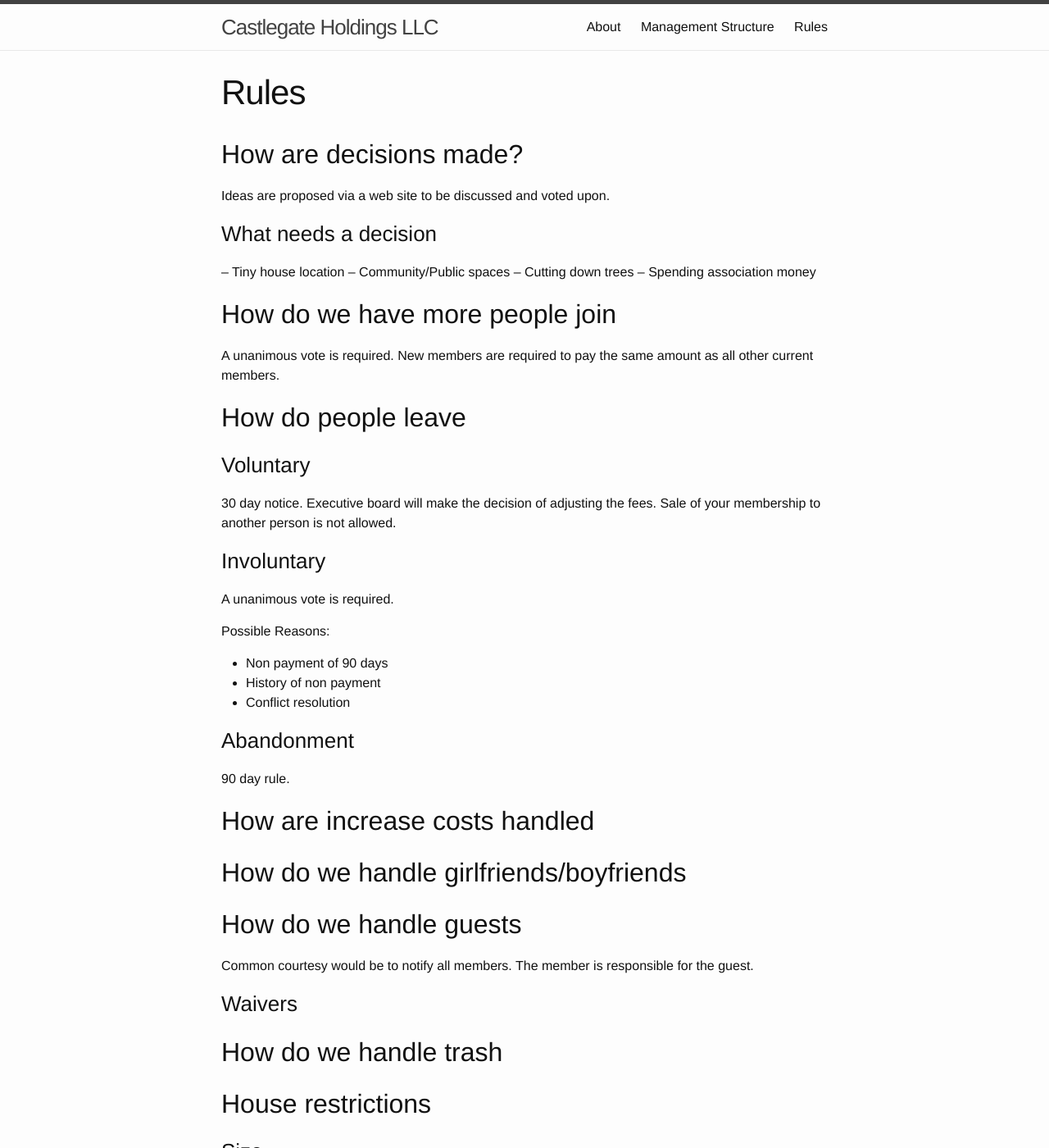
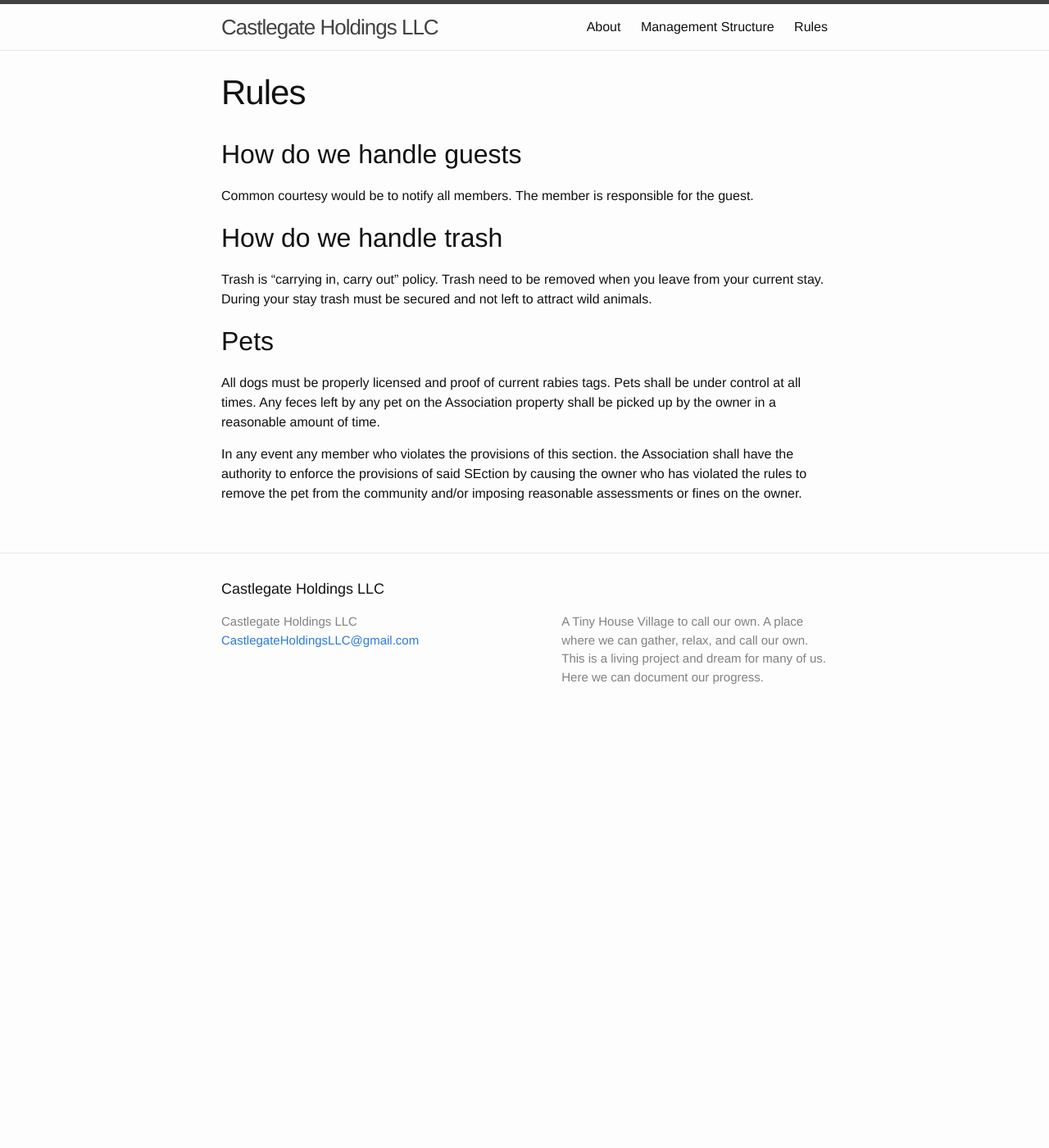
Before and after one commit to castlegateholdingsllc/castlegateholdingsllc.github.io, a Jekyll site: the page built from rules.md, in a window 1280 px wide and 1400 px high. Shown: the whole window at 82% size. Built offline with Jekyll 4.4.1, drawn with Linux system fonts in a browser that asks for light colours; some of the changed text lies outside the part shown.

Commit message:
i updated the rules. I removed the management /process and the empty sections from this documnet. how the business is manged will move to the bylaws and we will add rules as they are added

```diff
--- a/rules.md
+++ b/rules.md
@@ -4,65 +4,16 @@ title: Rules
 permalink: /rules/
 ---
 
-## How are decisions made?
-
-Ideas are proposed via a web site to be discussed and voted upon.
-
-### What needs a decision
-
--- Tiny house location
--- Community/Public spaces
--- Cutting down trees
--- Spending association money
-
-## How do we have more people join
-
-A unanimous vote is required. New members are required to pay the same amount as all other current members.
-
-## How do people leave
-
-### Voluntary
-
-30 day notice. Executive board will make the decision of adjusting the fees. Sale of your membership to another person is not allowed.
-
-### Involuntary
-
-A unanimous vote is required.
-
-Possible Reasons:
-
-- Non payment of 90 days
-- History of non payment
-- Conflict resolution
-
-### Abandonment
-
-90 day rule.
-
-## How are increase costs handled
-
-## How do we handle girlfriends/boyfriends
-
 ## How do we handle guests
 
 Common courtesy would be to notify all members. The member is responsible for the guest.
 
-### Waivers
-
 ## How do we handle trash
 
-## House restrictions
+Trash is "carrying in, carry out" policy. Trash need to be removed when you leave from your current stay. During your stay trash must be secured and not left to attract wild animals.
 
-### Size
+## Pets
 
-## Dogs
+All dogs must be properly licensed and proof of current rabies tags. Pets shall be under control at all times. Any feces left  by any pet on the Association property shall be picked up by the owner in a reasonable amount of time.
 
-Pick up after them.
-
-## How do we collect member dues
-
-Dues are due the 15th of every month. WE hope that we can do electronic and snail mail methods of payment.
-
-### Non-payment
-### Pre-Payment
-### Penalties/Fees
+In any event any member who violates the provisions of this section. the Association shall have the authority to enforce the provisions of said SEction by causing the owner who has violated the rules to remove the pet from the community and/or imposing reasonable assessments or fines on the owner.
```
